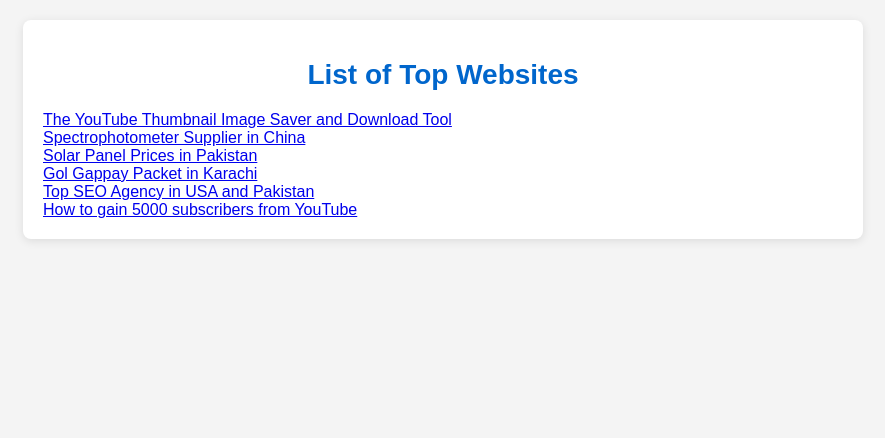
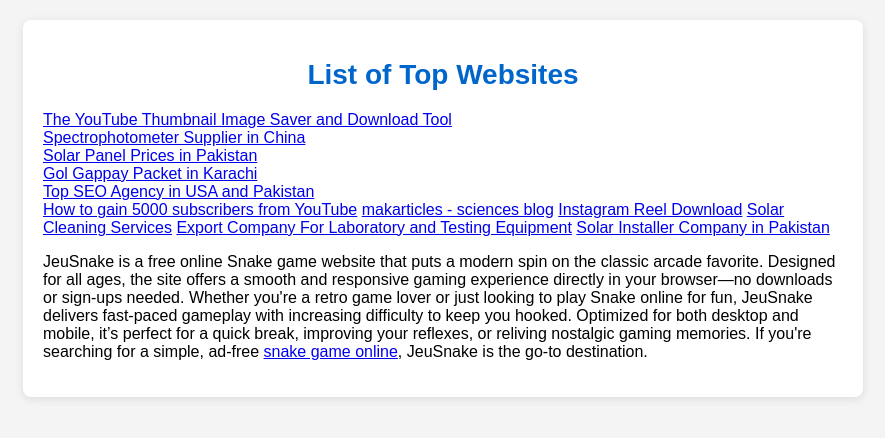
Before and after one commit to sj11223/top100sites, a plain HTML site: page index.html in a window 1280 px wide. Shown: the whole page, without its empty margins (197-1082 px from the left). Drawn offline with Linux system fonts and the light colour scheme.

Commit message:
Update index.html

```diff
--- a/index.html
+++ b/index.html
@@ -100,6 +100,13 @@
 		<a href="https://armskings.com">Gol Gappay Packet in Karachi</a><br>
 		<a href="https://seo-services-for-website.blogspot.com">Top SEO Agency in USA and Pakistan</a><br>
 		<a href="https://bulk.ly/how-to-get-your-first-5000-subscribers-on-youtube">How to gain 5000 subscribers from YouTube</a>
+		<a href="https://makarticles.com">makarticles - sciences blog</a>
+		<a href="https://quickvid.net">Instagram Reel Download</a>
+		<a href="https://usolarcare.pk">Solar Cleaning Services</a>
+		<a href="https://doryang.cn">Export Company For Laboratory and Testing Equipment</a>
+		<a href="https://exaltation.com.pk">Solar Installer Company in Pakistan</a>
+		<p>JeuSnake is a free online Snake game website that puts a modern spin on the classic arcade favorite. Designed for all ages, the site offers a smooth and responsive gaming experience directly in your browser—no downloads or sign-ups needed. Whether you're a retro game lover or just looking to play Snake online for fun, JeuSnake delivers fast-paced gameplay with increasing difficulty to keep you hooked. Optimized for both desktop and mobile, it’s perfect for a quick break, improving your reflexes, or reliving nostalgic gaming memories. If you're searching for a simple, ad-free <a href="https://jeusnake.com">snake game online</a>, JeuSnake is the go-to destination.
+</p>
     </div>
 
 </body>
```
